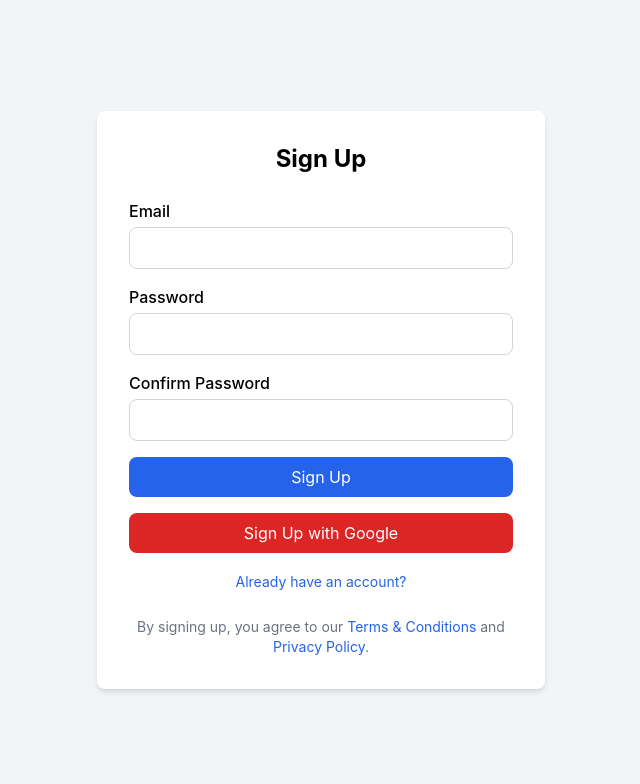
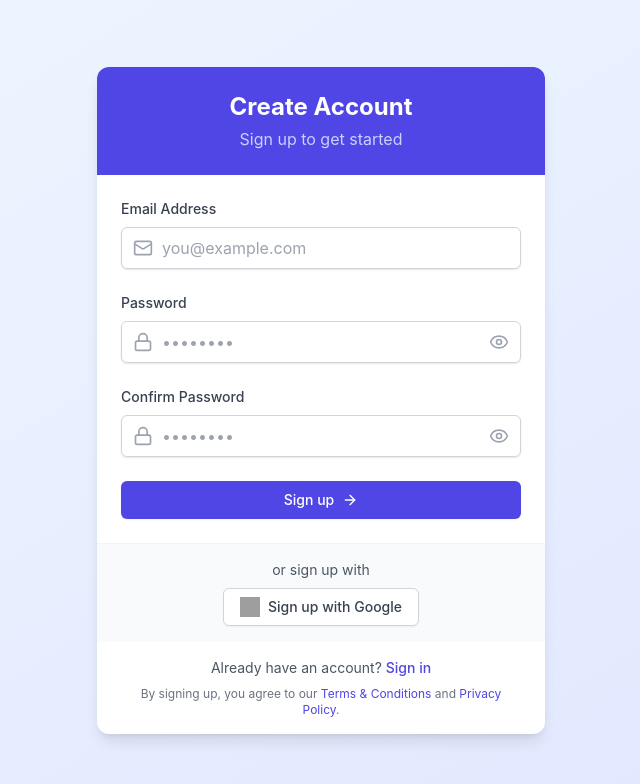
Before and after one commit to Krish-B-Shah/FloridaTechPathways---Project, a React (Create React App) app in the folder client/: page /signup in a window 1280 px wide. Shown: the top 784 px of the page, without its empty margins (319-959 px from the left). Built offline with nearby package versions, Linux system fonts and the light colour scheme; grey boxes are pictures that could not be loaded.

Commit message:
fixed the status badges

```diff
--- a/client/src/components/Dashboard.js
+++ b/client/src/components/Dashboard.js
@@ -139,23 +139,38 @@ const Dashboard = () => {
       }
     });
 
-  // Status badge component
   const StatusBadge = ({ status }) => {
+    const statusDisplayNames = {
+      all: "All Statuses",
+      planningtoapply: "Planning to Apply",
+      applying: "Applying",
+      applied: "Applied",
+      phonecall: "Phone Call",
+      oa: "Online Assessment",
+      interviewing: "Interviewing",
+      offered: "Offered",
+      accepted: "Accepted",
+      rejected: "Rejected"
+    };
+
     const statusStyles = {
-      planning_To_Apply: "bg-gray-50 text-gray-800",
+      planningtoapply: "bg-gray-50 text-gray-800",
       applying: "bg-blue-50 text-blue-800",
       applied: "bg-blue-100 text-blue-800",
-      online_Assessment: "bg-purple-50 text-purple-800",
-      phone_Call: "bg-purple-50 text-purple-800",
+      oa: "bg-purple-50 text-purple-800",
+      phonecall: "bg-purple-50 text-purple-800",
       interviewing: "bg-yellow-50 text-yellow-800",
       offered: "bg-green-50 text-green-800",
       rejected: "bg-red-50 text-red-800",
-      accepted: "bg-green-100 text-green-900"
+      accepted: "bg-green-100 text-green-900",
+      all: "bg-gray-100 text-gray-800"
     };
 
+    const displayName = statusDisplayNames[status.toLowerCase()] || status.replace(/_/g, ' ').replace(/\b\w/g, (l) => l.toUpperCase());
+
     return (
-      <span className={`px-2 py-1 rounded-full text-xs font-medium ${statusStyles[status] || "bg-gray-100 text-gray-800"}`}>
-        {status.replace(/_/g, ' ').replace(/\b\w/g, (l) => l.toUpperCase())}
+      <span className={`px-2 py-1 rounded-full text-xs font-medium ${statusStyles[status.toLowerCase()] || "bg-gray-100 text-gray-800"}`}>
+        {displayName}
       </span>
     );
   };
--- a/client/src/components/Home.js
+++ b/client/src/components/Home.js
@@ -270,12 +270,6 @@ const Home = () => {
                   >
                     Create Free Account
                   </button>
-                  <button
-                    onClick={() => navigate('/features')}
-                    className="mt-3 sm:mt-0 sm:ml-3 flex items-center justify-center px-6 py-3 border border-transparent text-base font-medium rounded-md text-indigo-700 bg-white hover:bg-gray-50 focus:outline-none focus:ring-2 focus:ring-offset-2 focus:ring-indigo-500 transition-all duration-300 w-full sm:w-auto"
-                  >
-                    Learn More
-                  </button>
                 </div>
               </div>
             </div>
--- a/client/src/components/SignUp.js
+++ b/client/src/components/SignUp.js
@@ -1,118 +1,182 @@
 import React, { useState } from 'react';
-import { createUserWithEmailAndPassword, signInWithPopup, GoogleAuthProvider } from 'firebase/auth';
-import { auth, handleFirebaseError } from '../firebase';
-import { Link, useNavigate } from 'react-router-dom';
+import { Eye, EyeOff, Mail, Lock, ArrowRight, AlertCircle } from 'lucide-react';
+import { createUserWithEmailAndPassword, signInWithPopup } from 'firebase/auth';
+import { auth, googleProvider } from '../firebase'; // Adjust path accordingly
+import { useNavigate, Link } from 'react-router-dom';
 
 const SignUp = () => {
   const [email, setEmail] = useState('');
   const [password, setPassword] = useState('');
   const [confirmPassword, setConfirmPassword] = useState('');
-  const [error, setError] = useState('');
+  const [showPassword, setShowPassword] = useState(false);
+  const [showConfirmPassword, setShowConfirmPassword] = useState(false);
+  const [errors, setErrors] = useState({});
+  const [isLoading, setIsLoading] = useState(false);
   const navigate = useNavigate();
+
+  const validateForm = () => {
+    const newErrors = {};
+    if (!email) newErrors.email = 'Email is required';
+    else if (!/\S+@\S+\.\S+/.test(email)) newErrors.email = 'Email address is invalid';
+    if (!password) newErrors.password = 'Password is required';
+    else if (password.length < 6) newErrors.password = 'Password must be at least 6 characters';
+    if (!confirmPassword) newErrors.confirmPassword = 'Confirm password is required';
+    else if (password !== confirmPassword) newErrors.confirmPassword = 'Passwords do not match';
+    setErrors(newErrors);
+    return Object.keys(newErrors).length === 0;
+  };
 
   const handleSignUp = async (e) => {
     e.preventDefault();
+    if (!validateForm()) return;
 
-    if (password !== confirmPassword) {
-      setError('Passwords do not match');
-      return;
-    }
-
+    setIsLoading(true);
     try {
       await createUserWithEmailAndPassword(auth, email, password);
-      navigate('/home');
-    } catch (err) {
-      const friendlyError = handleFirebaseError(err);
-      setError(friendlyError);
+      alert('Account created successfully!');
+      navigate('/dashboard'); // Redirect to dashboard
+    } catch (error) {
+      console.error('Firebase sign-up error:', error);
+      setErrors({ form: error.message });
+    } finally {
+      setIsLoading(false);
     }
   };
 
   const handleGoogleSignUp = async () => {
-    const googleProvider = new GoogleAuthProvider();
-
+    setIsLoading(true);
     try {
       await signInWithPopup(auth, googleProvider);
-      navigate('/home');
-    } catch (err) {
-      const friendlyError = handleFirebaseError(err);
-      setError(friendlyError);
+      alert('Signed up with Google!');
+      navigate('/dashboard');
+    } catch (error) {
+      console.error('Google sign-up error:', error);
+      setErrors({ form: error.message });
+    } finally {
+      setIsLoading(false);
     }
   };
 
   return (
-    <div className="min-h-screen flex items-center justify-center bg-gray-100">
-      <div className="w-full max-w-md p-8 bg-white shadow-md rounded-lg">
-        <h2 className="text-2xl font-bold text-center mb-6">Sign Up</h2>
+    <div className="min-h-screen bg-gradient-to-br from-blue-50 to-indigo-100 flex items-center justify-center p-4">
+      <div className="max-w-md w-full bg-white rounded-xl shadow-lg overflow-hidden">
+        <div className="bg-indigo-600 p-6">
+          <h2 className="text-2xl font-bold text-center text-white">Create Account</h2>
+          <p className="text-indigo-200 text-center mt-1">Sign up to get started</p>
+        </div>
 
-        {error && <p className="text-red-500 text-sm mb-4 text-center">{error}</p>}
+        <form onSubmit={handleSignUp} className="p-6 space-y-6">
+          {errors.form && (
+            <div className="bg-red-50 border border-red-200 text-red-700 px-4 py-3 rounded-lg flex items-start">
+              <AlertCircle className="h-5 w-5 mr-2 mt-0.5 flex-shrink-0" />
+              <span>{errors.form}</span>
+            </div>
+          )}
 
-        <form onSubmit={handleSignUp} className="space-y-4">
-          <div>
-            <label className="block mb-1 font-medium">Email</label>
-            <input
-              type="email"
-              value={email}
-              onChange={(e) => setEmail(e.target.value)}
-              required
-              className="w-full px-3 py-2 border border-gray-300 rounded-lg focus:outline-none focus:ring focus:border-blue-500"
-            />
+          <div className="space-y-2">
+            <label htmlFor="email" className="block text-sm font-medium text-gray-700">Email Address</label>
+            <div className="relative rounded-md shadow-sm">
+              <div className="absolute inset-y-0 left-0 pl-3 flex items-center pointer-events-none">
+                <Mail className="h-5 w-5 text-gray-400" />
+              </div>
+              <input
+                type="email"
+                id="email"
+                className={`block w-full pl-10 pr-3 py-2 border ${errors.email ? 'border-red-300 focus:ring-red-500 focus:border-red-500' : 'border-gray-300 focus:ring-indigo-500 focus:border-indigo-500'} rounded-md shadow-sm placeholder-gray-400 focus:outline-none focus:ring-2`}
+                placeholder="you@example.com"
+                value={email}
+                onChange={(e) => setEmail(e.target.value)}
+              />
+            </div>
+            {errors.email && <p className="mt-1 text-sm text-red-600">{errors.email}</p>}
+          </div>
+
+          <div className="space-y-2">
+            <label htmlFor="password" className="block text-sm font-medium text-gray-700">Password</label>
+            <div className="relative rounded-md shadow-sm">
+              <div className="absolute inset-y-0 left-0 pl-3 flex items-center pointer-events-none">
+                <Lock className="h-5 w-5 text-gray-400" />
+              </div>
+              <input
+                type={showPassword ? "text" : "password"}
+                id="password"
+                className={`block w-full pl-10 pr-10 py-2 border ${errors.password ? 'border-red-300 focus:ring-red-500 focus:border-red-500' : 'border-gray-300 focus:ring-indigo-500 focus:border-indigo-500'} rounded-md shadow-sm placeholder-gray-400 focus:outline-none focus:ring-2`}
+                placeholder="••••••••"
+                value={password}
+                onChange={(e) => setPassword(e.target.value)}
+              />
+              <div className="absolute inset-y-0 right-0 pr-3 flex items-center">
+                <button type="button" onClick={() => setShowPassword(!showPassword)} className="text-gray-400 hover:text-gray-500 focus:outline-none">
+                  {showPassword ? <EyeOff className="h-5 w-5" /> : <Eye className="h-5 w-5" />}
+                </button>
+              </div>
+            </div>
+            {errors.password && <p className="mt-1 text-sm text-red-600">{errors.password}</p>}
+          </div>
+
+          <div className="space-y-2">
+            <label htmlFor="confirmPassword" className="block text-sm font-medium text-gray-700">Confirm Password</label>
+            <div className="relative rounded-md shadow-sm">
+              <div className="absolute inset-y-0 left-0 pl-3 flex items-center pointer-events-none">
+                <Lock className="h-5 w-5 text-gray-400" />
+              </div>
+              <input
+                type={showConfirmPassword ? "text" : "password"}
+                id="confirmPassword"
+                className={`block w-full pl-10 pr-10 py-2 border ${errors.confirmPassword ? 'border-red-300 focus:ring-red-500 focus:border-red-500' : 'border-gray-300 focus:ring-indigo-500 focus:border-indigo-500'} rounded-md shadow-sm placeholder-gray-400 focus:outline-none focus:ring-2`}
+                placeholder="••••••••"
+                value={confirmPassword}
+                onChange={(e) => setConfirmPassword(e.target.value)}
+              />
+              <div className="absolute inset-y-0 right-0 pr-3 flex items-center">
+                <button type="button" onClick={() => setShowConfirmPassword(!showConfirmPassword)} className="text-gray-400 hover:text-gray-500 focus:outline-none">
+                  {showConfirmPassword ? <EyeOff className="h-5 w-5" /> : <Eye className="h-5 w-5" />}
+                </button>
+              </div>
+            </div>
+            {errors.confirmPassword && <p className="mt-1 text-sm text-red-600">{errors.confirmPassword}</p>}
           </div>
 
           <div>
-            <label className="block mb-1 font-medium">Password</label>
-            <input
-              type="password"
-              value={password}
-              onChange={(e) => setPassword(e.target.value)}
-              required
-              className="w-full px-3 py-2 border border-gray-300 rounded-lg focus:outline-none focus:ring focus:border-blue-500"
-            />
+            <button
+              type="submit"
+              className={`w-full flex justify-center items-center py-2 px-4 border border-transparent rounded-md shadow-sm text-sm font-medium text-white bg-indigo-600 hover:bg-indigo-700 focus:outline-none focus:ring-2 focus:ring-offset-2 focus:ring-indigo-500 ${isLoading ? 'opacity-75 cursor-not-allowed' : ''}`}
+              disabled={isLoading}
+            >
+              {isLoading ? (
+                <>
+                  <svg className="animate-spin -ml-1 mr-2 h-4 w-4 text-white" xmlns="http://www.w3.org/2000/svg" fill="none" viewBox="0 0 24 24">
+                    <circle className="opacity-25" cx="12" cy="12" r="10" stroke="currentColor" strokeWidth="4"></circle>
+                    <path className="opacity-75" fill="currentColor" d="M4 12a8 8 0 018-8V0C5.373 0 0 5.373 0 12h4zm2 5.291A7.962 7.962 0 014 12H0c0 3.042 1.135 5.824 3 7.938l3-2.647z"></path>
+                  </svg>
+                  Creating account...
+                </>
+              ) : (
+                <>Sign up <ArrowRight className="ml-2 h-4 w-4" /></>
+              )}
+            </button>
           </div>
-
-          <div>
-            <label className="block mb-1 font-medium">Confirm Password</label>
-            <input
-              type="password"
-              value={confirmPassword}
-              onChange={(e) => setConfirmPassword(e.target.value)}
-              required
-              className="w-full px-3 py-2 border border-gray-300 rounded-lg focus:outline-none focus:ring focus:border-blue-500"
-            />
-          </div>
-
-          <button
-            type="submit"
-            className="w-full bg-blue-600 text-white py-2 rounded-lg hover:bg-blue-700 transition duration-200"
-          >
-            Sign Up
-          </button>
         </form>
 
-        <div className="my-4 text-center">
-          <button
-            onClick={handleGoogleSignUp}
-            className="w-full bg-red-600 text-white py-2 rounded-lg hover:bg-red-700 transition duration-200"
-          >
-            Sign Up with Google
-          </button>
+        <div className="px-6 py-4 bg-gray-50 border-t border-gray-100">
+          <div className="text-center">
+            <p className="text-sm text-gray-600">or sign up with</p>
+            <button
+              onClick={handleGoogleSignUp}
+              className="mt-2 inline-flex items-center px-4 py-2 border border-gray-300 rounded-md shadow-sm text-sm font-medium text-gray-700 bg-white hover:bg-gray-50"
+              disabled={isLoading}
+            >
+              <img src="https://www.svgrepo.com/show/475656/google-color.svg" alt="Google logo" className="h-5 w-5 mr-2" />
+              Sign up with Google
+            </button>
+          </div>
         </div>
 
-        <div className="mt-4 text-center">
-          <Link to="/" className="text-sm text-blue-600 hover:underline">
-            Already have an account?
-          </Link>
-        </div>
-
-        <div className="mt-6 text-sm text-center text-gray-500">
-          By signing up, you agree to our{' '}
-          <Link to="/terms" className="text-blue-600 hover:underline">
-            Terms & Conditions
-          </Link>{' '}
-          and{' '}
-          <Link to="/privacy" className="text-blue-600 hover:underline">
-            Privacy Policy
-          </Link>
-          .
+        <div className="px-6 py-4 text-sm text-center text-gray-600">
+          Already have an account? <Link to="/" className="text-indigo-600 hover:text-indigo-500 font-medium">Sign in</Link>
+          <p className="mt-2 text-xs text-gray-500">
+            By signing up, you agree to our <Link to="/terms" className="text-indigo-600 hover:underline">Terms & Conditions</Link> and <Link to="/privacy" className="text-indigo-600 hover:underline">Privacy Policy</Link>.
+          </p>
         </div>
       </div>
     </div>
```
